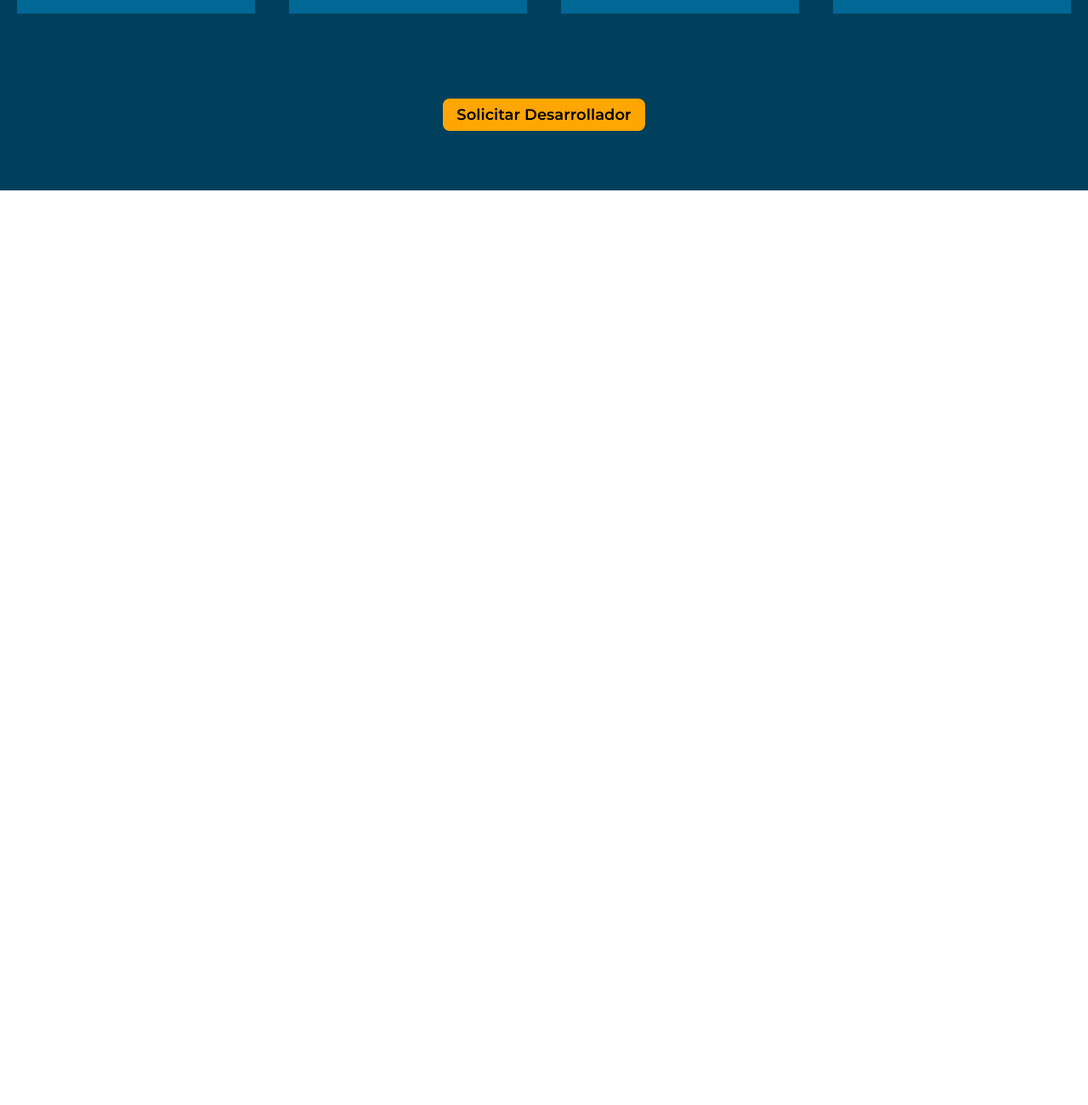
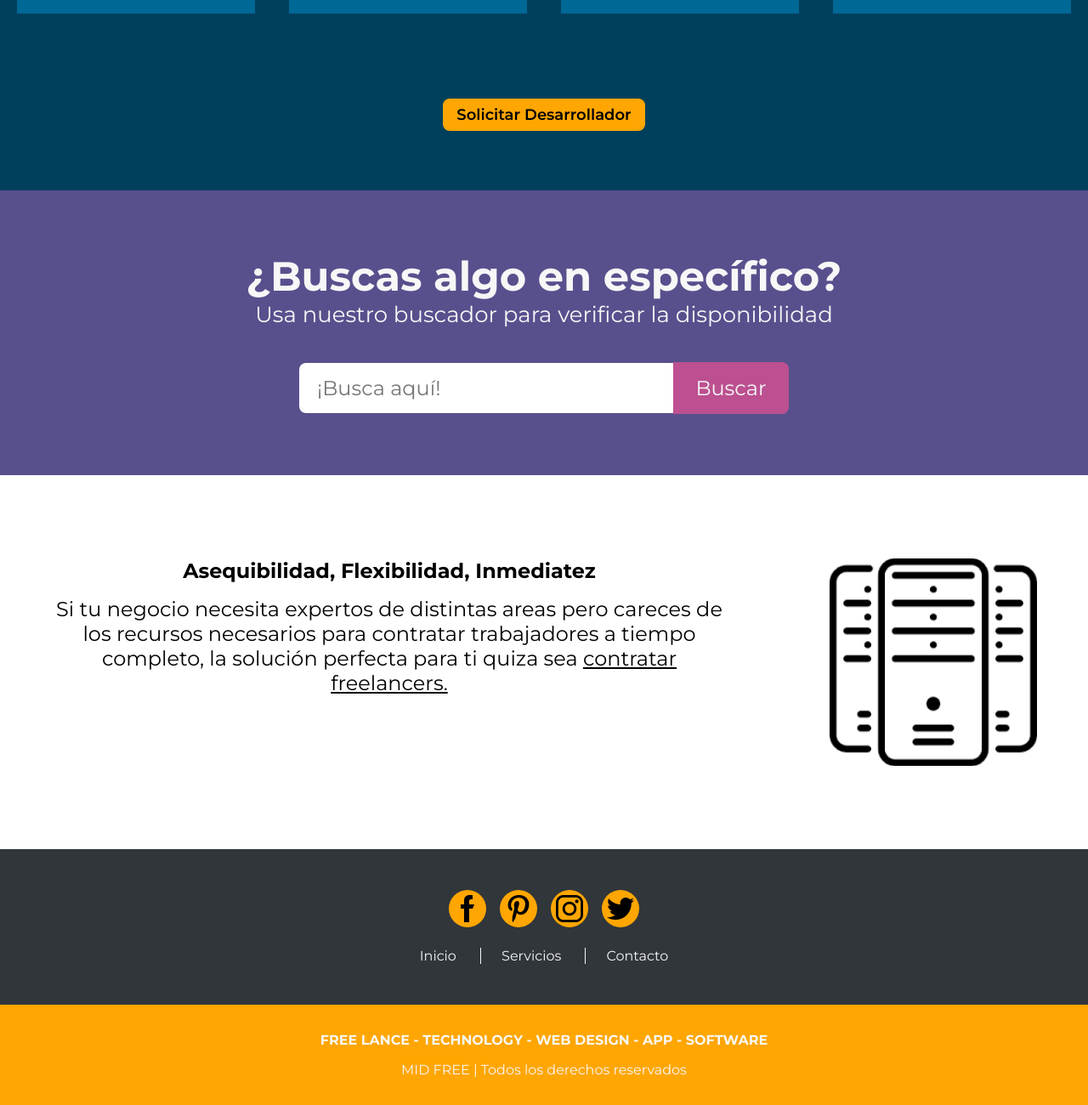
Before and after one commit to omarsalazars/omarsalazars.github.io, a plain HTML site: page index.html in a window 1280 px wide. Shown: the part 2267-3567 px from the top of the page at 85% size. Before the commit the page ends 2491 px from the top, so only its background shows below. Drawn offline with Linux system fonts and the light colour scheme; a web font is replaced by a local one.

Commit message:
Index casi terminado, falta versión móvil

```diff
--- a/index.html
+++ b/index.html
@@ -140,6 +140,78 @@
 			<button class="action-button" style="margin-top: 100px;">Solicitar Desarrollador</button>
 		</div>
 
+		<!-- Search -->
+		<div class="search-wrapper">
+			<div>
+				<h2>¿Buscas algo en específico?</h2>
+				<p>Usa nuestro buscador para verificar la disponibilidad</p>
+			</div>
+			<div class="search">
+				<input type="text" placeholder="¡Busca aquí!"><button>Buscar</button>
+			</div>
+		</div>
+
+		<!-- Simple Banner -->
+		<div class="simple-banner reverse">
+			<div>
+				<img src="images/serversicon.png" width="244" height="244">
+			</div>
+			<div>
+				<h2>Asequibilidad, Flexibilidad, Inmediatez</h2>
+				<p>
+					Si tu negocio necesita expertos de
+					distintas areas pero careces de los
+					recursos necesarios para contratar
+					trabajadores a tiempo completo,
+					la solución perfecta para ti quiza
+					sea <u>contratar freelancers.</u>
+				</p>
+			</div>
+		</div>
+		<!-- Footer -->
+		<footer class="footer">
+			<div class="footer-top">
+				<div class="social-media">
+					<button>
+						<img src="images/facebook.png">
+					</button>
+					<button>
+						<img src="images/48899.png">
+					</button>
+					<button>
+						<img src="images/87390.png">
+					</button>
+					<button>
+						<img src="images/25660.png">
+					</button>
+				</div>
+				<div class="footer-links">
+					<ul>
+						<a href="index.html">
+							<li>Inicio</li>
+						</a>
+						<a href="servicios.html" class="white-borders">
+							<li>Servicios</li>
+						</a>
+						<a href="contacto.html">
+							<li>Contacto</li>
+						</a>
+					</ul>
+				</div>
+			</div>
+			<div class="footer-bottom">
+				<div class="bold-text">
+					<p>
+						FREE LANCE - TECHNOLOGY - WEB DESIGN - APP - SOFTWARE
+					</p>
+				</div>
+				<div class="thin-text">
+					<p>
+						MID FREE | Todos los derechos reservados
+					</p>
+				</div>
+			</div>
+		</footer>
 
 	</body>
 </html>
--- a/style.css
+++ b/style.css
@@ -309,3 +309,50 @@ button{
 	max-width: 800px;
 	margin: 16px 0;
 }
+.simple-banner.reverse{
+	flex-direction: row-reverse;
+}
+
+/* Search */
+.search-wrapper{
+	background-color: var(--color-purple);
+	display: flex;
+	justify-content: center;
+	align-items: center;
+	flex-wrap: wrap;
+	padding: 52px 0;
+	color: var(--color-white);
+}
+.search-wrapper h2{
+	font-size: 48px;
+}
+.search-wrapper p{
+	font-size: 26px;
+}
+.search-wrapper > div{
+	text-align: center;
+	margin: 20px 25px;
+}
+.search-wrapper .search input{
+	border-radius: 8px 0px 0px 8px;
+	display: inline;
+	width: 440px;
+	font-family: var(--text-font);
+	font-size: 24px;
+	outline: 0;
+	border: none;
+	padding: 15px 21px 15px 0px;
+	text-indent: 21px;
+}
+.search-wrapper .search button{
+	border-radius: 0px 8px 8px 0px;
+	display: inline;
+	width: 136px;
+	background-color: #BC5090;
+	font-family: var(--text-font);
+	padding: 16px 21px;
+	outline: 0;
+	border: none;
+	font-size: 24px;
+	color: var(--color-white);
+}
```
Also changed, not shown: images/serversicon.png (added).
